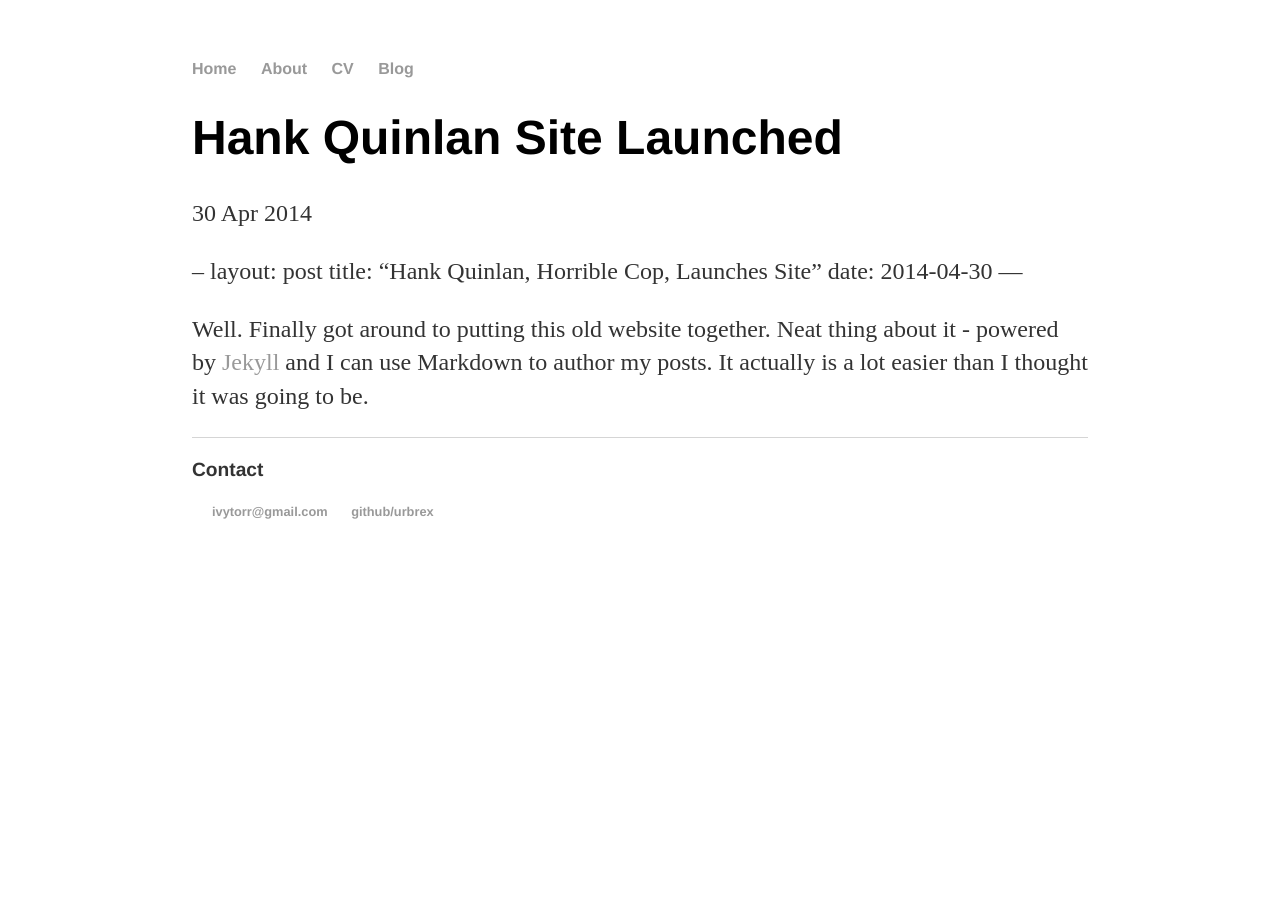
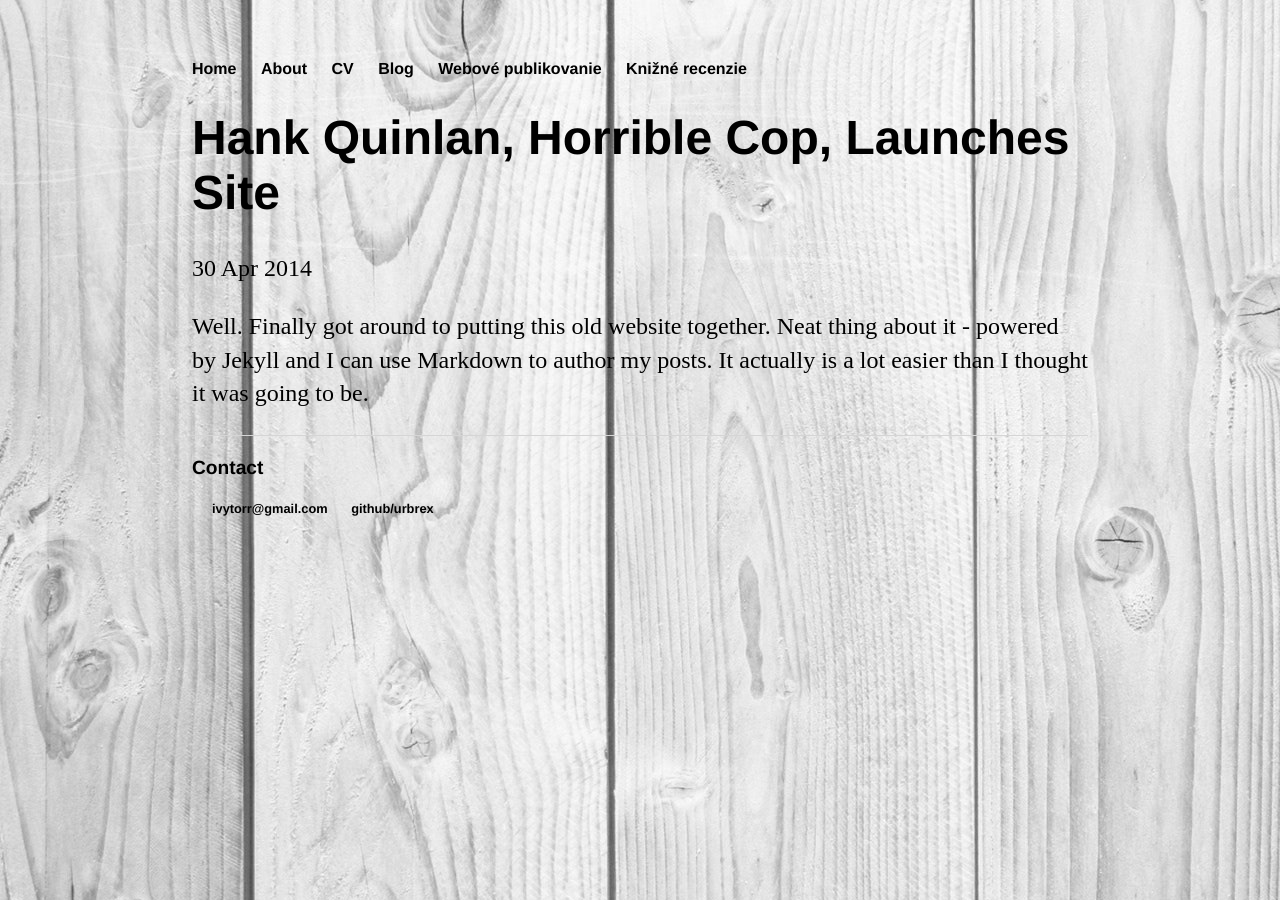
Before and after one commit to urbrex/urbrex.github.io, a Jekyll site: the page built from _posts/2014-04-30-hank-quinlan-site-launched.md, in a window 1280 px wide. Built offline with Jekyll 4.4.1, drawn with Linux system fonts in a browser that asks for light colours; our own code applies the rules of GitHub Pages for plain Markdown files.

Commit message:
Architecture

```diff
--- a/Gemfile
+++ b/Gemfile
@@ -20,6 +20,7 @@
 # If you have any plugins, put them here!
 group :jekyll_plugins do
   gem "jekyll-feed", "~> 0.6"
+  gem "jekyll-youtube"
 end
 
 # Windows does not include zoneinfo files, so bundle the tzinfo-data gem
--- a/_config.yml
+++ b/_config.yml
@@ -28,6 +28,7 @@
 markdown: kramdown
 theme: minima
 plugins:
+  - jekyll-youtube
   - jekyll-feed
 
 # Exclude from processing.
--- /dev/null
+++ b/_includes/footer.html
@@ -0,0 +1,9 @@
+<footer >
+	<ul>
+		<li><p>Contact</p></li>
+		<li>
+			<a class="u-email" href="mailto:ivytorr@gmail.com">ivytorr@gmail.com</a>
+		</li>
+		<li><a href="https://github.com/urbrex">github/urbrex</a></li>
+	</ul>
+</footer>
--- /dev/null
+++ b/_includes/header.html
@@ -0,0 +1,8 @@
+<ul>
+	<li><a href="/">Home</a></li>
+  	<li><a href="/about">About</a></li>
+   	<li><a href="/cv">CV</a></li>
+   	<li><a href="/blog">Blog</a></li>
+   	<li><a href="/wpub">Webové publikovanie</a></li>
+	<li><a href="/bookReviews">Knižné recenzie</a></li>
+</ul>
--- a/_layouts/default.html
+++ b/_layouts/default.html
@@ -7,25 +7,13 @@
 		</head>
 		<body>
 			<nav>
-	    		<ul>
-	        		<li><a href="/">Home</a></li>
-		        	<li><a href="/about">About</a></li>
-	        		<li><a href="/cv">CV</a></li>
-	        		<li><a href="/blog">Blog</a></li>
-	    		</ul>
+				{% include header.html %}
 			</nav>
 			<div class="container">
 
 			{{ content }}
 
 			</div><!-- /.container -->
-			<footer>
-	    		<ul>
-	    			<li><p>Contact</p></li>
-          			<li>
-          				<a class="u-email" href="mailto:ivytorr@gmail.com">ivytorr@gmail.com</a></li>
-          			<li><a href="https://github.com/urbrex">github/urbrex</a></li>
-				</ul>
-			</footer>
+			{% include footer.html %}
 		</body>
 	</html>
--- /dev/null
+++ b/_layouts/review.html
@@ -0,0 +1,3 @@
+---
+layout: default
+---
--- /dev/null
+++ b/_layouts/wpub.html
@@ -0,0 +1,3 @@
+---
+layout: default
+---
--- /dev/null
+++ b/_plugins/youtube.rb
@@ -0,0 +1,27 @@
+class YouTube < Liquid::Tag
+  Syntax = /^\s*([^\s]+)(\s+(\d+)\s+(\d+)\s*)?/
+
+  def initialize(tagName, markup, tokens)
+    super
+
+    if markup =~ Syntax then
+      @id = $1
+
+      if $2.nil? then
+          @width = 560
+          @height = 420
+      else
+          @width = $2.to_i
+          @height = $3.to_i
+      end
+    else
+      raise "No YouTube ID provided in the \"youtube\" tag"
+    end
+  end
+
+  def render(context)
+    "<div class=\"video-container mb3\"><iframe width=\"#{@width}\" height=\"#{@height}\" frameborder=\"0\" allowfullscreen src=\"http://www.youtube.com/embed/#{@id}?color=white&theme=light&rel=0&amp;showinfo=0\"></iframe></div>"
+  end
+
+  Liquid::Template.register_tag "youtube", self
+end
--- a/_posts/2014-04-30-hank-quinlan-site-launched.md
+++ b/_posts/2014-04-30-hank-quinlan-site-launched.md
@@ -1,4 +1,4 @@
---
+---
 layout: post
 title: "Hank Quinlan, Horrible Cop, Launches Site"
 date: 2014-04-30
--- a/css/main.css
+++ b/css/main.css
@@ -1,4 +1,12 @@
+.left {
+    float: left;
+    margin-left: 30px;
+    margin-right: : 30px;
+    width: 30%
+}
+
 body {
+    background-image: url("../img/wood-pattern-texture-235994.jpg");
     margin: 60px auto;
     width: 70%;
 }
@@ -8,13 +16,13 @@
     list-style: none;
     font-weight: bold;
 }
-nav ul li, footer ul li {
+nav ul li,footer ul li {
     display: inline;
     margin-right: 20px;
 }
 a {
     text-decoration: none;
-    color: #999;
+    color: black;
 }
 a:hover {
     text-decoration: underline;
@@ -26,11 +34,16 @@
 p {
     font-size: 1.5em;
     line-height: 1.4em;
-    color: #333;
+    color: black;
+}
+.block {
+    display: block;
 }
 footer {
     border-top: 1px solid #d5d5d5;
     font-size: .8em;
+    display: block;
+    float: bottom;
 }
 
 ul.posts {
--- a/index.html
+++ b/index.html
@@ -3,5 +3,7 @@
 title: Ivan Holub
 ---
 <div>
-	<p>My name IS Ivan Holub and this is school project on course Web Publication </p>
+	<p>Volám sa Ivan Holub a na väčšine stránok ma dokážete nájsť pod menom urbrex. Som študentom 3 ročníka študijného programu Informatika na Fakulte Informatiky a Informačných Technológií Slovenskej Technickej Univerzity v Bratislave </p>
+	<p>Pozrite si nasledujuce video k zlepšeniu nálady</p>
+    {% youtube QIjKijhv1OU %}
 </div>
```
Also changed, not shown: CV/index.html (added, +70 -0 lines), wpub/index.html (added, +8 -0 lines), Gemfile.lock, img/wood-pattern-texture-235994.jpg (added).
